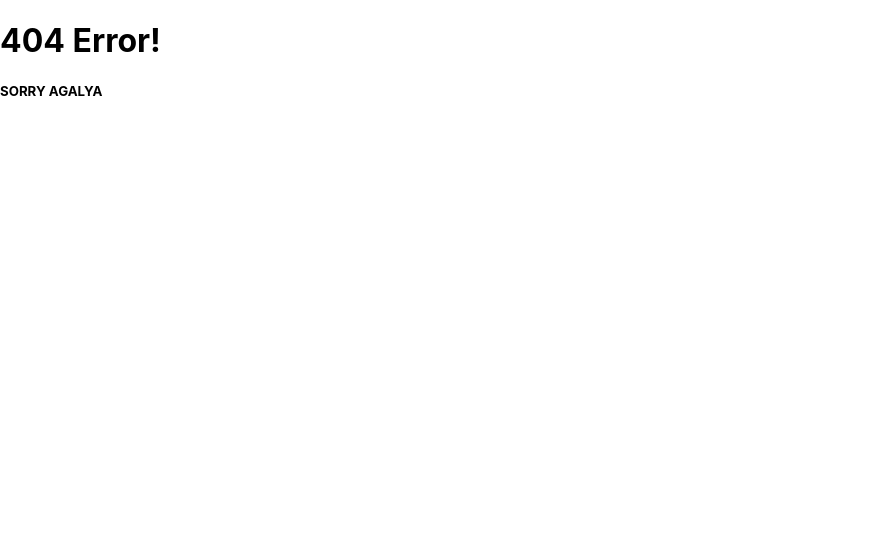
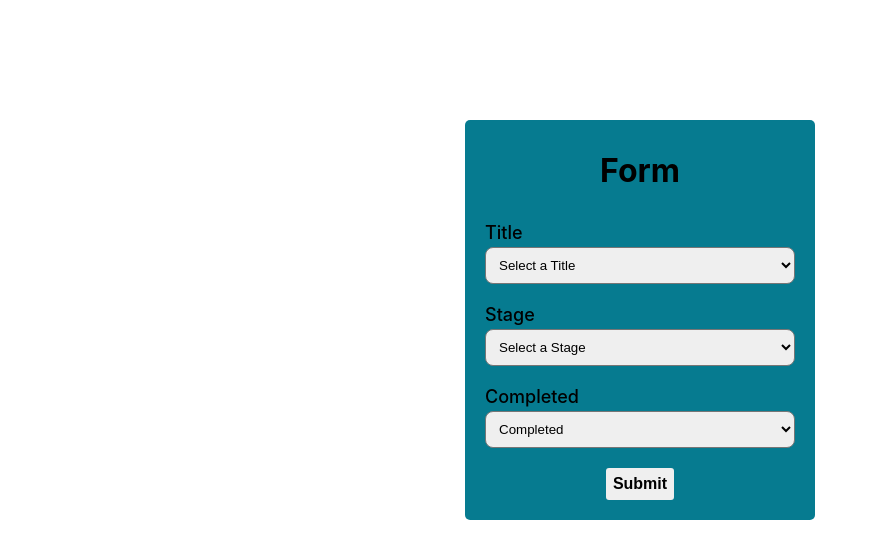
Before and after one commit to Agalya-10/React-Learning, a React (Create React App) app: page /useform in a window 1280 px wide. Before the commit this address had no page. Shown: the top 558 px of the page, without its empty margins (0-878 px from the left). Built offline with nearby package versions, Linux system fonts and the light colour scheme.

Commit message:
Simple Form

```diff
--- a/src/App.css
+++ b/src/App.css
@@ -48,3 +48,43 @@
 .external{
   color: blue;
 }
+.useform{
+  border: none;
+  width: 330px;
+  padding: 10px;
+  margin: 15vh auto;
+  border-radius: 5px;
+  background-color: rgb(6, 123, 144);
+
+}
+.form{
+  font-size: 18px;
+  font-weight: 500;
+  padding: 10px;
+}
+.heading{
+  text-align: center;
+}
+.box{
+  width: 310px;
+  padding: 9px;
+  border-radius: 8px;
+  margin-top: 4px;
+}
+.submit{
+  text-align: center;
+}
+.button1{
+  display: inline-block;
+  padding: 7px;
+  font-size: medium;
+  font-weight: bold;
+  margin: 10px 0;
+  cursor: pointer;
+  border-radius: 3px;
+  border: none;
+}
+.button1:hover{
+  background-color:rgb(6, 123, 144);
+  color: whitesmoke;
+}
--- a/src/App.js
+++ b/src/App.js
@@ -20,6 +20,8 @@ import Memo from './Component/Memo';
 import Styles from './Component/Styles';
 import Memo1 from './Component/Memo1';
 import Memo2 from './Component/Memo2';
+import UseForm from './Component/UseForm';
+
 
 function App() {
   return (
@@ -47,6 +49,8 @@ function App() {
     <Route path='/memo1' element={<Memo1/>}/>
     <Route path='/memo2' element={<Memo2/>}/>
     <Route path='/styles' element={<Styles/>}/>
+    <Route path='/useform' element={<UseForm/>}/>
+
   </Routes>
   </BrowserRouter>
   </>
--- /dev/null
+++ b/src/Component/UseForm.jsx
@@ -0,0 +1,77 @@
+import React, { useState } from 'react'
+
+function UseForm() {
+    const [title,setTitle] = useState('')
+    const [stage,setStage] = useState('')
+    const [completed,setCompleted] = useState('')
+
+    const Formtitle = (e)=>{
+        setTitle(e.target.value);
+    }
+    const Formstage = (e)=>{
+        setStage(e.target.value);
+    }
+     const Formcomplete = (e)=>{
+        setCompleted(e.target.value);
+    }
+    const submit = () =>{
+        if(!title||!stage||!completed){
+            alert('All fields are Reqiured');
+            return;}
+        alert('Form submited Successfully')
+    }
+    const handleReset = () => {
+        setTitle('');
+        setStage('');
+        setCompleted('');
+      };
+    const handleSubmit = (event) =>{
+        event.preventDefault();
+        console.log("Form data:",{title,stage,completed});
+        handleReset();
+
+
+    }
+
+  return (
+
+    <form className='useform ' onSubmit={handleSubmit}>
+        <h1 className='heading'>Form</h1>
+        <div className='form'>
+        <label For="Title">Title  </label>
+        <select className='box' id="title" value={title} onChange={Formtitle} Reqiured>
+          <option value="" selected disabled>Select a Title</option>
+          <option value="HTML5">HTML5</option>
+          <option value="CSS">CSS</option>
+          <option value="BootStrap">BootStrap</option>
+          <option value="Javascript">Javascript</option>
+          <option value="React">React</option>
+          <option value="Java">Java</option>
+          <option value="Python">Python</option>
+        </select>
+      </div>
+
+      <div className='form'>
+        <label For="Stage">Stage </label>
+        <select className='box' id="stage" value={stage} onChange={Formstage} Reqiured>
+          <option value="" selected disabled>Select a Stage</option>
+          <option value="Learning">Learning</option>
+          <option value="Task">Task</option>
+        </select>
+      </div>
+      <div className='form'>
+        <label For="Completed">Completed</label>
+        <select className='box' id="completed" value={completed} onChange={Formcomplete}  Reqiured>
+          <option value="" selected disabled>Completed</option>
+          <option value="Yes">Yes</option>
+          <option value="No">No</option>
+        </select>
+      </div>
+     <div className='submit'>
+      <button className='button1' type="submit" onClick={submit}>Submit</button>
+      </div>
+    </form>
+  )
+}
+
+export default UseForm
```
